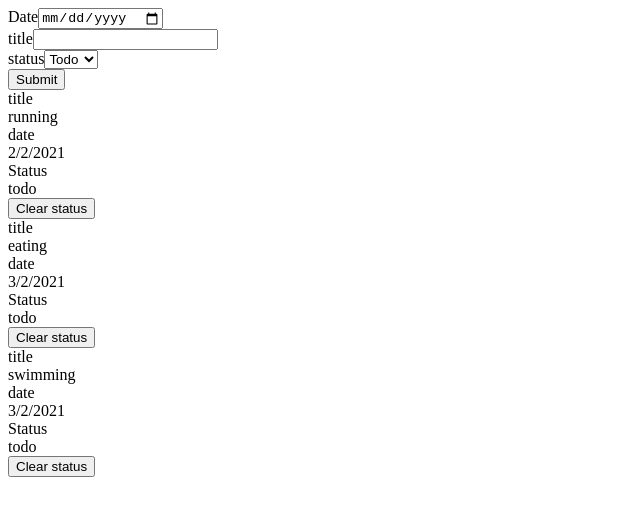
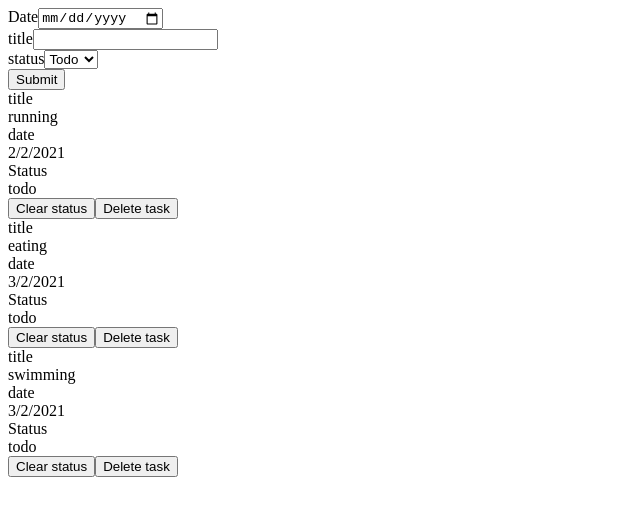
Before and after one commit to jinzxu/DailyTask, a React (Create React App) app: page / in a window 1280 px wide. Shown: the top 516 px of the page, without its empty margins (0-640 px from the left). Built offline with nearby package versions, Linux system fonts and the light colour scheme.

Commit message:
Add function to delete task

```diff
--- a/src/App.js
+++ b/src/App.js
@@ -24,18 +24,23 @@ function App() {
     }
   ])
   const submitNewTaskHandler = (task) => {
-    setTasks(prevState => (
+    setTasks(prevTasks => (
       [
-        { ...task, id: prevState.length + 1 },
-        ...prevState
+        { ...task, id: prevTasks.length + 1 },
+        ...prevTasks
       ]
+    ))
+  }
+  const deleteTaskHandler = (deletedTask) => {
+    setTasks(prevTasks => (
+      prevTasks.filter(task => task.id != deletedTask.id).map(task => task)
     ))
   }
 
   return (
     <Card>
       <TaskForm onSubmitNewTask={submitNewTaskHandler}></TaskForm>
-      <Tasks tasks={tasks}></Tasks>
+      <Tasks tasks={tasks} onDeleteTask={deleteTaskHandler}></Tasks>
     </Card>
   );
 }
--- a/src/Component/Task/Task.js
+++ b/src/Component/Task/Task.js
@@ -12,6 +12,9 @@ const Task = (props) => {
             status: "done"
         }))
     }
+    const deleteTaskHandler = () => {
+        props.onDeleteTask(task)
+    }
 
     return (
         <Card>
@@ -19,6 +22,7 @@ const Task = (props) => {
             <TaskDate date={task.date}></TaskDate>
             <TaskStatus status={task.status}></TaskStatus>
             <button onClick={clearStatusHandler}>Clear status</button>
+            <button onClick={deleteTaskHandler}>Delete task</button>
         </Card>
     )
 }
--- a/src/Component/Task/Tasks.js
+++ b/src/Component/Task/Tasks.js
@@ -2,11 +2,14 @@ import Task from "./Task"
 import Card from "../Card"
 const Tasks = (props) => {
     const tasks = props.tasks
+    const deleteTaskHandler = (deletedTask) => {
+        props.onDeleteTask(deletedTask);
+    }
     return (
         <Card>
             {
                 tasks.map(task => (
-                    <Task task={task}></Task>
+                    <Task task={task} onDeleteTask={deleteTaskHandler}></Task>
                 ))
             }
         </Card>
```
